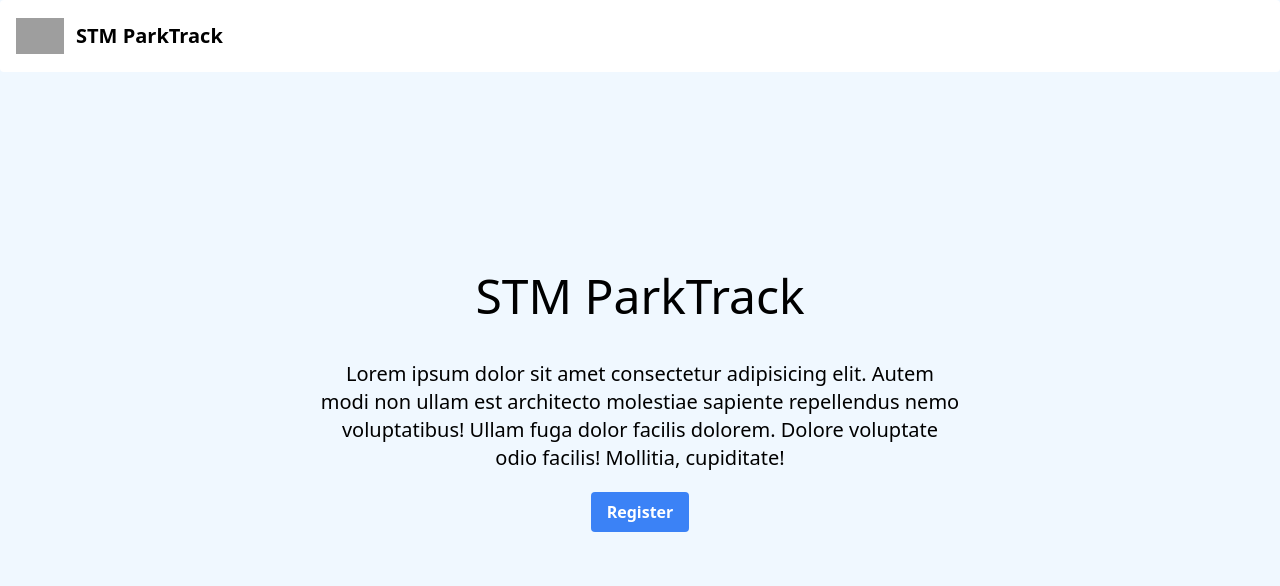
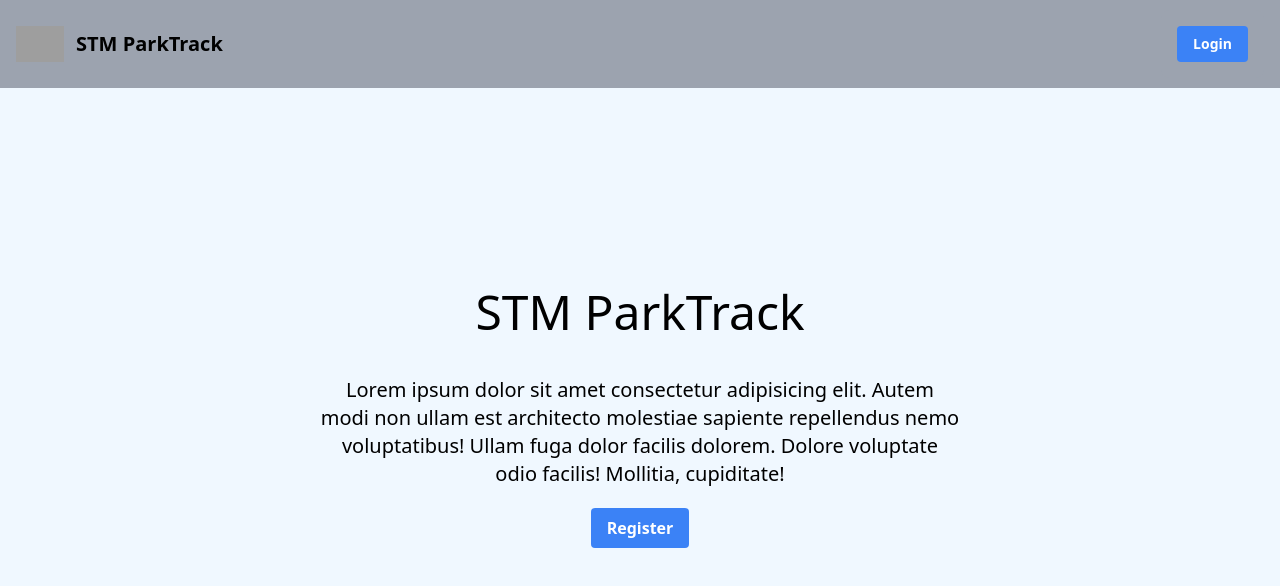
Before and after one commit to riad40/STM-ParkTrack, a React (Create React App) app: page / in a window 1280 px wide. Shown: the top 586 px of the page. Built offline with nearby package versions, Linux system fonts and the light colour scheme; no server answers; grey boxes are pictures that could not be loaded.

Commit message:
remove the Admin on the HeaderOpions enum

```diff
--- a/src/@types/index.ts
+++ b/src/@types/index.ts
@@ -1,6 +1,5 @@
 export enum HeaderOpions {
     User,
-    Admin,
     Home,
 }
 
--- a/src/components/common/Header.tsx
+++ b/src/components/common/Header.tsx
@@ -11,16 +11,7 @@ const Header = ({ option }: HeaderProps): JSX.Element => {
             case HeaderOpions.Home:
                 return <Nav items={[{ name: "Login" }]} />
             case HeaderOpions.User:
-                return <Nav items={[{ name: "logout" }, { name: "User" }]} />
-            case HeaderOpions.Admin:
-                return (
-                    <Nav
-                        items={[
-                            { name: "Welcome Super Admin" },
-                            { name: "logout" },
-                        ]}
-                    />
-                )
+                return <Nav items={[{ name: "User" }, { name: "logOut" }]} />
             default:
                 return <h1>Header</h1>
         }
--- a/src/components/common/Nav.tsx
+++ b/src/components/common/Nav.tsx
@@ -1,5 +1,6 @@
 import { NavOptions } from "../../@types"
 import { Link } from "react-router-dom"
+import { Button } from "../"
 
 interface NavProps {
     items: NavOptions
@@ -7,7 +8,7 @@ interface NavProps {
 
 const Nav = ({ items }: NavProps): JSX.Element => {
     return (
-        <nav className="bg-white border-gray-200 px-2 sm:px-4 py-2.5 rounded dark:bg-gray-900">
+        <nav className="bg-gray-400 border-gray-200 px-2 sm:px-4 py-2.5 ">
             <div className="container flex flex-wrap items-center justify-between mx-auto">
                 <a href="https://flowbite.com/" className="flex items-center">
                     <img
@@ -15,7 +16,7 @@ const Nav = ({ items }: NavProps): JSX.Element => {
                         className="h-6 mr-3 sm:h-9"
                         alt="Flowbite Logo"
                     />
-                    <span className="self-center text-xl font-semibold whitespace-nowrap dark:text-white">
+                    <span className="self-center text-xl font-semibold whitespace-nowrap ">
                         STM ParkTrack
                     </span>
                 </a>
@@ -23,7 +24,7 @@ const Nav = ({ items }: NavProps): JSX.Element => {
                     className="hidden w-full md:block md:w-auto"
                     id="navbar-default"
                 >
-                    <ul className="flex flex-col p-4 mt-4 border border-gray-100 rounded-lg bg-gray-50 md:flex-row md:space-x-8 md:mt-0 md:text-sm md:font-medium md:border-0 md:bg-white dark:bg-gray-800 md:dark:bg-gray-900 dark:border-gray-700">
+                    <ul className="flex flex-col p-4 mt-4 border border-gray-100 rounded-lg bg-gray-400 md:flex-row md:space-x-8 md:mt-0 md:text-sm md:font-medium md:border-0">
                         {items.map((item, index) => {
                             return (
                                 <li>
@@ -32,7 +33,7 @@ const Nav = ({ items }: NavProps): JSX.Element => {
                                         className="block py-2 pl-3 pr-4 text-white bg-blue-700 rounded md:bg-transparent md:p-0"
                                         aria-current="page"
                                     >
-                                        {item.name}
+                                        <Button text={item.name} />
                                     </Link>
                                 </li>
                             )
--- a/src/pages/Dashboard.tsx
+++ b/src/pages/Dashboard.tsx
@@ -23,7 +23,7 @@ const Dashboard = (): JSX.Element => {
 
     return (
         <div>
-            <Header option={HeaderOpions.Admin} />
+            <Header option={HeaderOpions.User} />
             <div className="flex justify-between items-center w-2/4 mx-auto my-7">
                 <button
                     onClick={() => handleClick("parking lot")}
```
